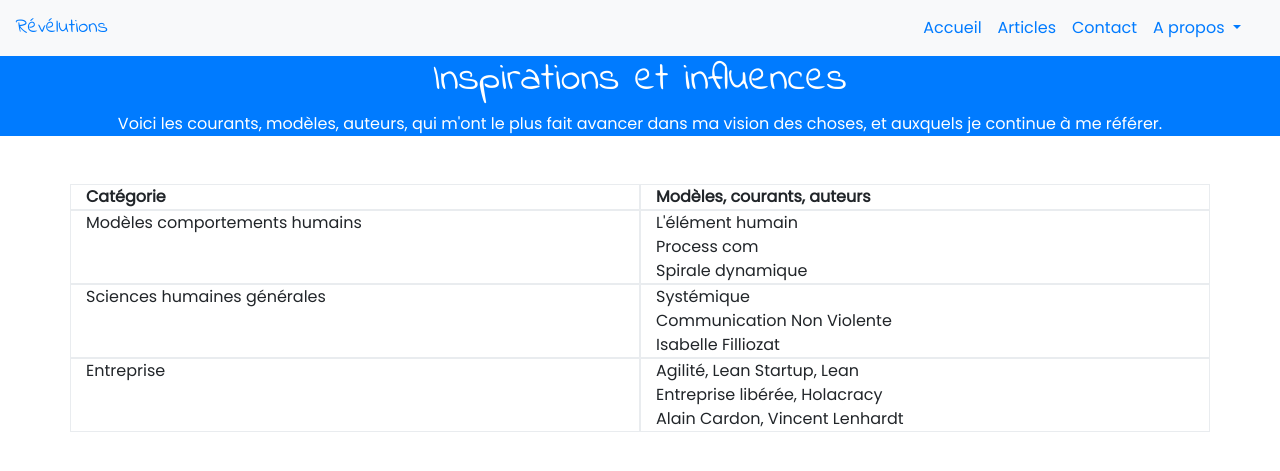
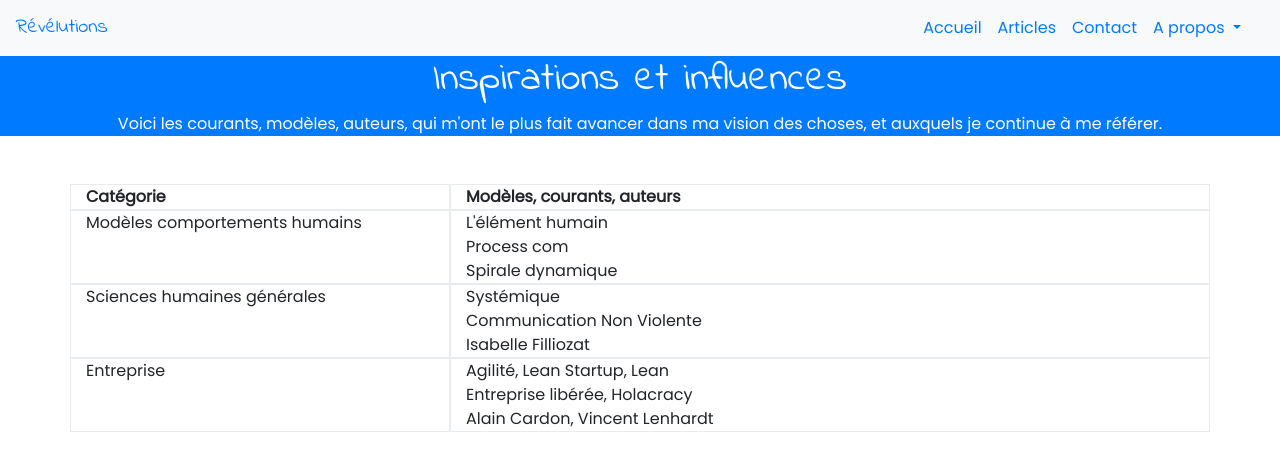
Before and after one commit to OrgaEvolutions/Nathoup.github.io, a Jekyll site: the page built from divers/inspirations.html, in a window 1280 px wide. Shown: the top 471 px of the page. Built offline with Jekyll 4.4.1, drawn with Linux system fonts in a browser that asks for light colours; nearby versions of some CDN libraries; some web fonts are replaced.

Commit message:
Update inspirations.html

```diff
--- a/divers/inspirations.html
+++ b/divers/inspirations.html
@@ -5,20 +5,20 @@
 ---
 
 <div class="row">
-  <div class="col-6 border">
+  <div class="col-4 border">
     <b>Catégorie</b>
   </div>
 
-  <div class="col-6 border">
+  <div class="col-8 border">
     <b>Modèles, courants, auteurs</b>
   </div>
 </div>
 {% for categ in site.data.inspirations %}
   <div class="row">
-    <div class="col-6 border">
+    <div class="col-4 border">
   {{categ.categorie}}
   </div>
-    <div class="col-6 border">
+    <div class="col-8 border">
       {% for elem in categ.liste %}
         {{elem.element}}<br>
       {% endfor %}
```
